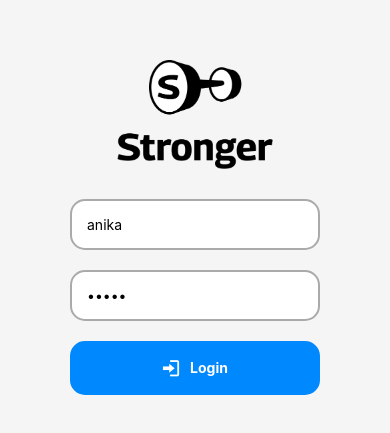
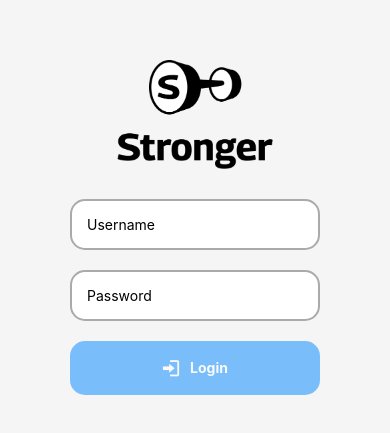
Before and after one commit to jorahty/stronger, a React Native app in the folder Client/: screen /Chat in a window 390 px wide. Shown: the part 185-618 px from the top of the page. Built offline with nearby package versions, Linux system fonts and the light colour scheme.

Commit message:
prepare for demo

```diff
--- a/Client/src/components/Login.tsx
+++ b/Client/src/components/Login.tsx
@@ -10,8 +10,8 @@ const Logo = require('../../assets/logo.png');
 
 export default function Login() {
   const { login, error } = useViewModel();
-  const [username, setUsername] = useState('anika');
-  const [password, setPassword] = useState('anika');
+  const [username, setUsername] = useState('');
+  const [password, setPassword] = useState('');
 
   return (
     <View
--- a/Client/src/repo/endpoint.ts
+++ b/Client/src/repo/endpoint.ts
@@ -1,4 +1,4 @@
-const serverIpAddress = '169.233.228.133';
+const serverIpAddress = '100.64.19.172';
 
 export const apiEndpoint = `http://${serverIpAddress}:4000/api/v0`;
 
```
